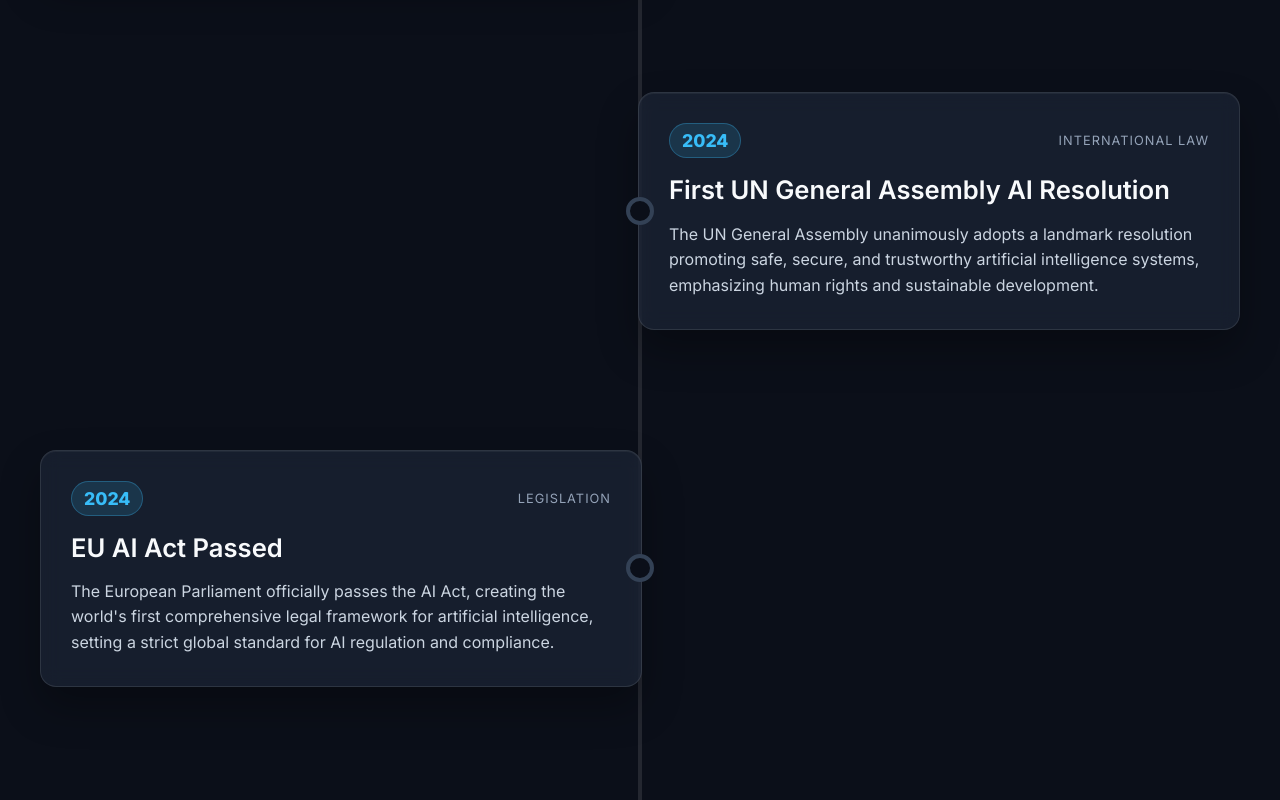
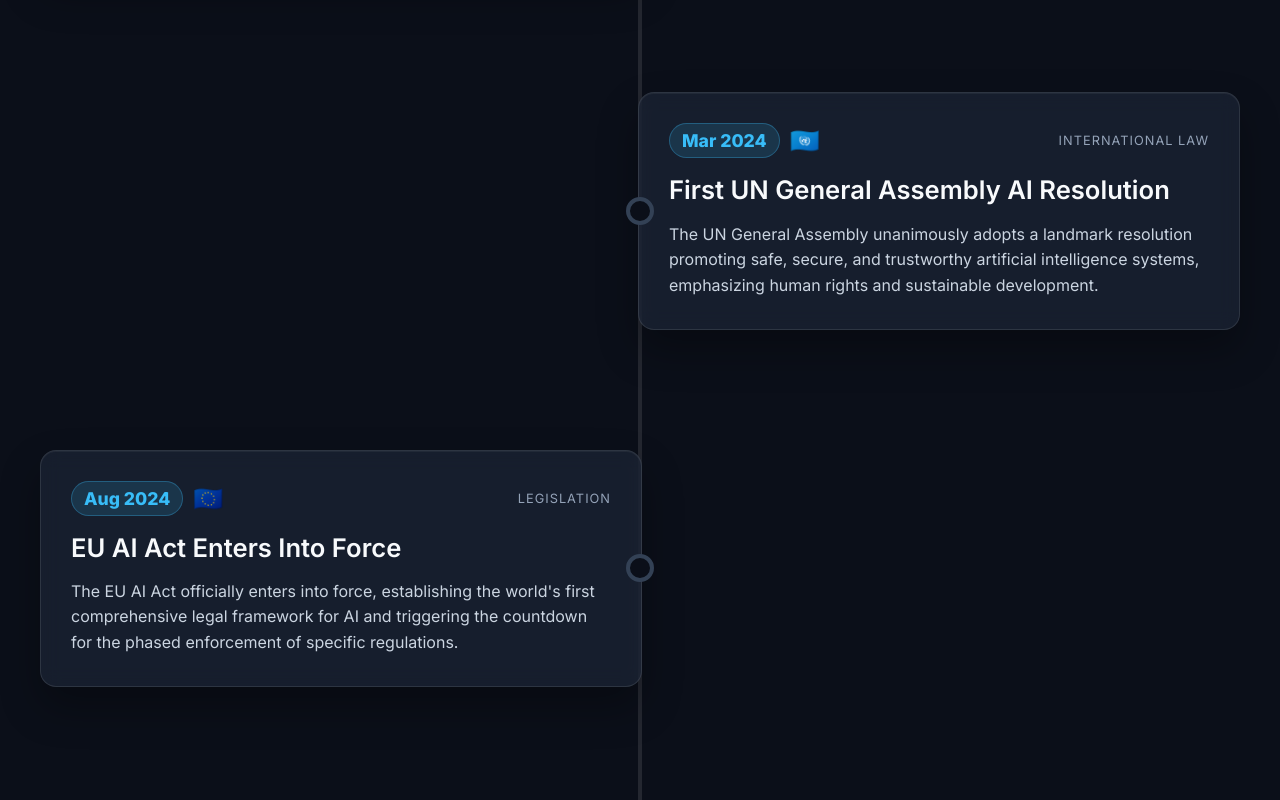
Before and after one commit to a-vip/ai-policy-timeline, a website built with Vite: page index.html in a window 1280 px wide. Shown: the part 6140-6940 px from the top of the page. Built offline with nearby package versions, Linux system fonts and the light colour scheme.

Commit message:
Added flag emojis and full EU AI Act rollout timeline up to 2028

```diff
--- a/docs/assets/index-DzEZW9C6.js
+++ b/docs/assets/index-t6QD5VN5.js
@@ -2,7 +2,10 @@
         <div class="event-node"></div>
         <div class="event-card">
           <div class="event-category">${e.category}</div>
-          <div class="event-year">${e.year}</div>
+          <div class="event-header">
+            <div class="event-year">${e.year}</div>
+            ${e.flag?`<div class="event-flag">${e.flag}</div>`:``}
+          </div>
           <h2 class="event-title">${e.title}</h2>
           <p class="event-description">${e.description}</p>
         </div>
--- a/index.html
+++ b/index.html
@@ -191,7 +191,14 @@
         transform: translateX(50px);
       }
 
-      /* Year Badge */
+      /* Year Badge & Flag */
+      .event-header {
+        display: flex;
+        align-items: center;
+        gap: 10px;
+        margin-bottom: 15px;
+      }
+
       .event-year {
         display: inline-block;
         padding: 6px 12px;
@@ -200,8 +207,11 @@
         border-radius: 20px;
         font-weight: 800;
         font-size: 1.1rem;
-        margin-bottom: 15px;
         border: 1px solid rgba(56, 189, 248, 0.3);
+      }
+
+      .event-flag {
+        font-size: 1.5rem;
       }
 
       .event-category {
--- a/main.js
+++ b/main.js
@@ -22,7 +22,10 @@
         <div class="event-node"></div>
         <div class="event-card">
           <div class="event-category">${event.category}</div>
-          <div class="event-year">${event.year}</div>
+          <div class="event-header">
+            <div class="event-year">${event.year}</div>
+            ${event.flag ? `<div class="event-flag">${event.flag}</div>` : ''}
+          </div>
           <h2 class="event-title">${event.title}</h2>
           <p class="event-description">${event.description}</p>
         </div>
--- a/public/data/timeline.json
+++ b/public/data/timeline.json
@@ -4,139 +4,199 @@
     "year": "1942",
     "title": "Asimov's Three Laws of Robotics",
     "description": "Science fiction author Isaac Asimov introduces the Three Laws of Robotics in his short story 'Runaround', forming the earliest theoretical foundation for AI safety and regulation.",
-    "category": "Theory"
+    "category": "Theory",
+    "flag": "🇺🇸"
   },
   {
     "id": "2",
     "year": "1950",
     "title": "Turing Test Proposed",
     "description": "Alan Turing publishes 'Computing Machinery and Intelligence', establishing the foundational criteria for machine intelligence and sparking early debates on algorithmic accountability.",
-    "category": "Milestone"
+    "category": "Milestone",
+    "flag": "🇬🇧"
   },
   {
     "id": "3",
     "year": "1956",
     "title": "The Dartmouth Workshop",
     "description": "The term 'Artificial Intelligence' is officially coined at a summer research project at Dartmouth College, establishing AI as a distinct academic discipline and laying the groundwork for future governance.",
-    "category": "Milestone"
+    "category": "Milestone",
+    "flag": "🇺🇸"
   },
   {
     "id": "4",
     "year": "1995",
     "title": "EU Data Protection Directive",
     "description": "The European Union adopts Directive 95/46/EC. It is one of the first international legal frameworks to explicitly address the right of individuals to not be subject to fully automated decision-making.",
-    "category": "Legislation"
+    "category": "Legislation",
+    "flag": "🇪🇺"
   },
   {
     "id": "5",
     "year": "2007",
     "title": "South Korea's Robot Ethics Charter",
     "description": "The South Korean government drafts one of the world's first state-backed ethical frameworks designed to establish norms and prevent human abuse by autonomous robots, heavily inspired by Asimov's Laws.",
-    "category": "Guidelines"
+    "category": "Guidelines",
+    "flag": "🇰🇷"
   },
   {
     "id": "6",
     "year": "2012",
     "title": "DoD Directive 3000.09",
     "description": "The U.S. Department of Defense issues a landmark directive establishing policy for the development and use of autonomous and semi-autonomous functions in weapon systems, mandating appropriate levels of human judgment.",
-    "category": "Military Policy"
+    "category": "Military Policy",
+    "flag": "🇺🇸"
   },
   {
     "id": "7",
     "year": "2012",
     "title": "'Losing Humanity' Report",
     "description": "Human Rights Watch and Harvard Law School launch the report 'Losing Humanity: The Case Against Killer Robots,' significantly elevating global discourse and advocating for a preemptive ban on fully autonomous weapons.",
-    "category": "Advocacy"
+    "category": "Advocacy",
+    "flag": "🌍"
   },
   {
     "id": "8",
     "year": "2014",
     "title": "First UN CCW Meeting on LAWS",
     "description": "The United Nations Convention on Certain Conventional Weapons (CCW) holds its first informal meeting of experts in Geneva to discuss questions related to Lethal Autonomous Weapons Systems (LAWS).",
-    "category": "International Law"
+    "category": "International Law",
+    "flag": "🇺🇳"
   },
   {
     "id": "9",
     "year": "2017",
     "title": "Asilomar AI Principles",
     "description": "Created by the Future of Life Institute, a set of 23 principles designed to ensure that AI remains beneficial to humanity, endorsed by thousands of AI researchers globally.",
-    "category": "Principles"
+    "category": "Principles",
+    "flag": "🇺🇸"
   },
   {
     "id": "10",
     "year": "2018",
     "title": "GDPR Automated Decision-Making Rules",
     "description": "The General Data Protection Regulation (GDPR) becomes enforceable in the EU. Article 22 specifically regulates automated decision-making and profiling, granting users the 'right to an explanation'.",
-    "category": "Legislation"
+    "category": "Legislation",
+    "flag": "🇪🇺"
   },
   {
     "id": "11",
     "year": "2019",
     "title": "OECD AI Principles",
     "description": "The OECD adopts its Principles on Artificial Intelligence, the first intergovernmental standard on AI, promoting innovative and trustworthy AI that respects human rights and democratic values.",
-    "category": "Principles"
+    "category": "Principles",
+    "flag": "🌍"
   },
   {
     "id": "12",
     "year": "2021",
     "title": "EU AI Act Proposed",
     "description": "The European Commission proposes the Artificial Intelligence Act, introducing a strict risk-based approach to AI regulation and banning 'unacceptable risk' applications like social scoring.",
-    "category": "Legislation"
+    "category": "Legislation",
+    "flag": "🇪🇺"
   },
   {
     "id": "13",
     "year": "2022",
     "title": "Blueprint for an AI Bill of Rights",
     "description": "The US White House Office of Science and Technology Policy releases a non-binding blueprint outlining five core principles to guide the design, use, and deployment of automated systems.",
-    "category": "Guidelines"
+    "category": "Guidelines",
+    "flag": "🇺🇸"
   },
   {
     "id": "14",
     "year": "2023",
     "title": "First REAIM Summit (The Hague)",
     "description": "The inaugural Summit on Responsible Artificial Intelligence in the Military Domain (REAIM) is co-hosted by the Netherlands and the Republic of Korea, launching a global dialogue on military AI norms.",
-    "category": "Conference"
+    "category": "Conference",
+    "flag": "🇳🇱"
   },
   {
     "id": "15",
     "year": "2023",
     "title": "Bletchley Declaration",
     "description": "At the first global AI Safety Summit held at Bletchley Park, 28 countries including the US, UK, and China sign a declaration acknowledging the severe risks of frontier AI and committing to global cooperation.",
-    "category": "International Agreement"
+    "category": "International Agreement",
+    "flag": "🇬🇧"
   },
   {
     "id": "16",
-    "year": "2024",
+    "year": "Mar 2024",
     "title": "First UN General Assembly AI Resolution",
     "description": "The UN General Assembly unanimously adopts a landmark resolution promoting safe, secure, and trustworthy artificial intelligence systems, emphasizing human rights and sustainable development.",
-    "category": "International Law"
+    "category": "International Law",
+    "flag": "🇺🇳"
   },
   {
     "id": "17",
-    "year": "2024",
-    "title": "EU AI Act Passed",
-    "description": "The European Parliament officially passes the AI Act, creating the world's first comprehensive legal framework for artificial intelligence, setting a strict global standard for AI regulation and compliance.",
-    "category": "Legislation"
+    "year": "Aug 2024",
+    "title": "EU AI Act Enters Into Force",
+    "description": "The EU AI Act officially enters into force, establishing the world's first comprehensive legal framework for AI and triggering the countdown for the phased enforcement of specific regulations.",
+    "category": "Legislation",
+    "flag": "🇪🇺"
   },
   {
     "id": "18",
-    "year": "2024",
+    "year": "Sep 2024",
     "title": "Second REAIM Summit (Seoul)",
     "description": "Hosted by the Republic of Korea, the second REAIM Summit convenes international defense and policy leaders to establish concrete normative frameworks and governance mechanisms for AI in the military domain.",
-    "category": "Conference"
+    "category": "Conference",
+    "flag": "🇰🇷"
   },
   {
     "id": "19",
-    "year": "2025",
-    "title": "UNIDIR Global Conference on AI, Security and Ethics",
-    "description": "The inaugural UNIDIR #AISE25 conference in Geneva brought together the diplomatic community, military, and tech sectors to address destabilization, lifecycle management, and data practices regarding AI's application for security and defence.",
-    "category": "Conference"
+    "year": "Feb 2025",
+    "title": "EU AI Act: Prohibitions Take Effect",
+    "description": "Prohibitions on 'unacceptable risk' AI systems defined by the EU AI Act—such as real-time biometric categorization, workplace emotion inference, and social scoring—become legally enforceable.",
+    "category": "Regulation",
+    "flag": "🇪🇺"
   },
   {
     "id": "20",
-    "year": "2026",
-    "title": "UNIDIR Global Conference on AI, Security and Ethics",
-    "description": "UNIDIR's #AISE26 conference bridged technical and policy communities. Following UN General Assembly resolution 79/239 and resolution 80/58, it focused on the implementation of governance frameworks and practical measures for AI in the military domain.",
-    "category": "Conference"
+    "year": "Mar 2025",
+    "title": "UNIDIR AI, Security and Ethics (#AISE25)",
+    "description": "The inaugural UNIDIR conference in Geneva convenes to address destabilization, lifecycle management, and data practices regarding AI's application for security and defence.",
+    "category": "Conference",
+    "flag": "🇺🇳"
+  },
+  {
+    "id": "21",
+    "year": "Aug 2025",
+    "title": "EU AI Act: GPAI Obligations Apply",
+    "description": "Obligations for General-Purpose AI (GPAI) models become applicable. Providers of foundation models must adhere to transparency requirements, copyright laws, and risk governance frameworks.",
+    "category": "Regulation",
+    "flag": "🇪🇺"
+  },
+  {
+    "id": "22",
+    "year": "Jun 2026",
+    "title": "UNIDIR AI, Security and Ethics (#AISE26)",
+    "description": "Following UN General Assembly resolutions 79/239 and 80/58, UNIDIR bridges technical and policy communities to implement governance frameworks and practical measures for military AI.",
+    "category": "Conference",
+    "flag": "🇺🇳"
+  },
+  {
+    "id": "23",
+    "year": "Aug 2026",
+    "title": "EU AI Act: General Application Date",
+    "description": "The general application date for the majority of the EU AI Act. Requirements for high-risk AI systems become enforceable, alongside transparency rules for deepfakes and generative content.",
+    "category": "Legislation",
+    "flag": "🇪🇺"
+  },
+  {
+    "id": "24",
+    "year": "Dec 2027",
+    "title": "EU Digital Omnibus Regulation",
+    "description": "Under the EU Digital Omnibus, strict rules and conformity assessments for certain high-risk areas, including complex biometrics and border control, go into full application.",
+    "category": "Regulation",
+    "flag": "🇪🇺"
+  },
+  {
+    "id": "25",
+    "year": "Aug 2028",
+    "title": "EU AI Act: Embedded System Compliance",
+    "description": "The final major phase of the EU AI Act roll-out. High-risk AI systems embedded into regulated physical products, such as medical devices, lifts, and toys, are required to be fully compliant.",
+    "category": "Compliance",
+    "flag": "🇪🇺"
   }
 ]
```
Also changed, not shown: docs/data/timeline.json (+91 -31 lines), docs/index.html (+13 -3 lines).
